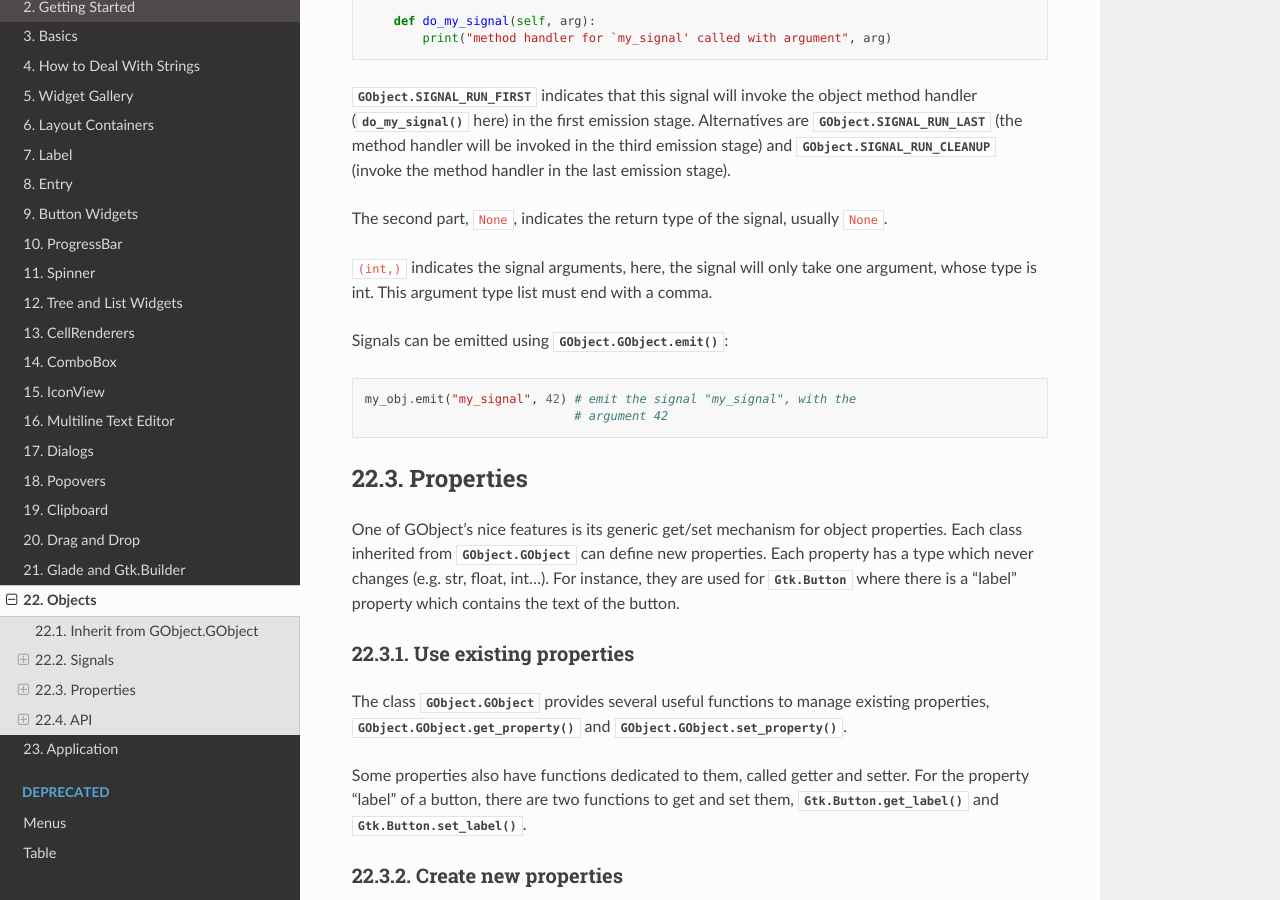
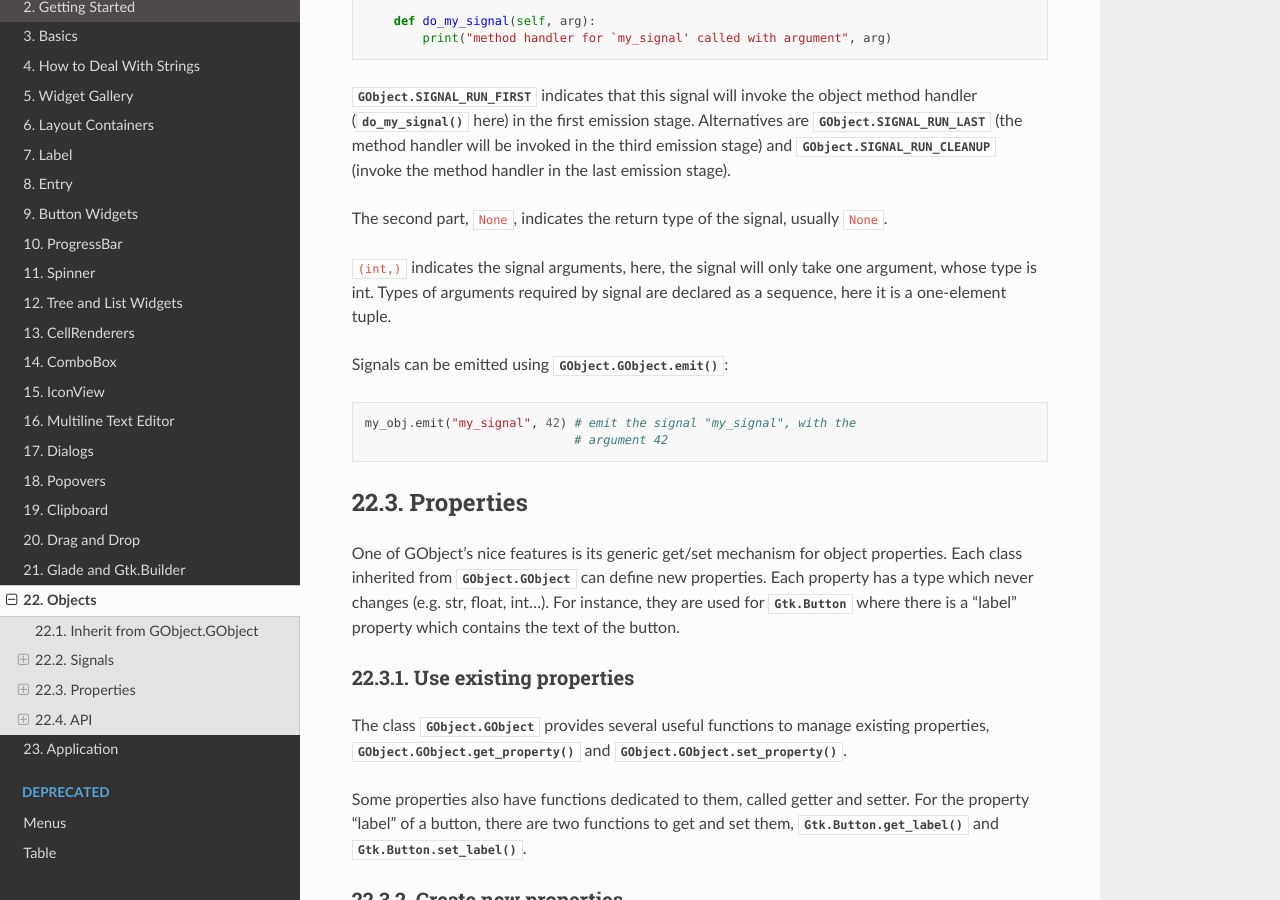
Before and after one commit to sebp/PyGObject-Tutorial, a Sphinx documentation site: the page built from source/objects.txt, in a window 1280 px wide and 900 px high, scrolled down 1349 px. Built offline with Sphinx 7.4.7 and the Read the Docs theme 2.0.0, drawn with Linux system fonts in a browser that asks for light colours; some of the changed text lies outside the part shown.

Commit message:
Clarify signal's arguments declaration
Expected type is any sequence. Example presents one-element
tuple and this is only reason why it has comma at the end.

Remove suggest that list need to end with comma
Comma is used only to tell python it's a one-element tuple, not just brackets.

Fixes #177

```diff
--- a/source/objects.txt
+++ b/source/objects.txt
@@ -82,8 +82,8 @@ The second part, ``None``, indicates the return type of the signal,
 usually ``None``.
 
 ``(int,)`` indicates the signal arguments, here, the signal will only
-take one argument, whose type is int. This argument type list must end with a
-comma.
+take one argument, whose type is int. Types of arguments required by
+signal are declared as a sequence, here it is a one-element tuple.
 
 Signals can be emitted using :meth:`GObject.GObject.emit`:
 
@@ -336,8 +336,8 @@ API
 
         :const:`GObject.SIGNAL_RUN_FIRST` can be replaced with
         :const:`GObject.SIGNAL_RUN_LAST` or :const:`GObject.SIGNAL_RUN_CLEANUP`.
-        ``None`` is the return type of the signal. ``(int,)`` is the list of the
-        parameters of the signal, it must end with a comma.
+        ``None`` is the return type of the signal. ``(int,)`` is the tuple of the
+        parameters of the signal.
 
     .. attribute:: __gproperties__
 
```
